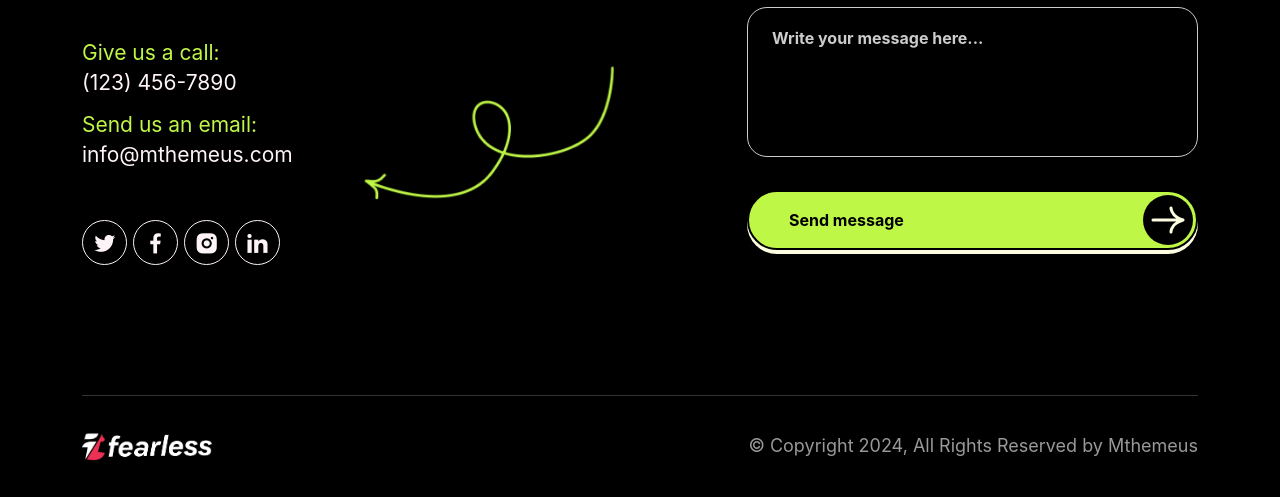
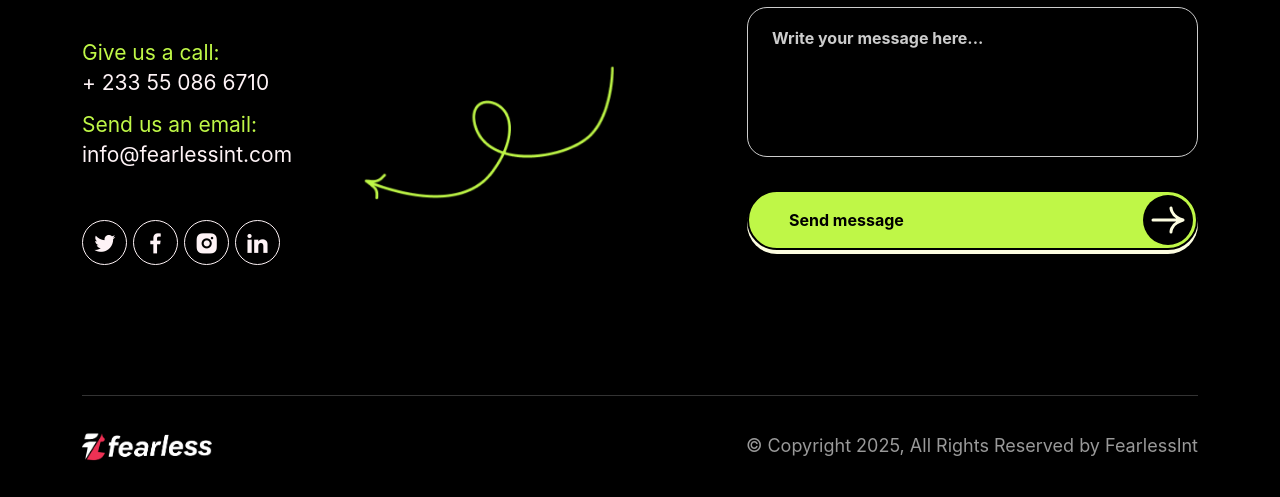
Before and after one commit to Fearless-International/Fearletech-Enterpise, a React (Vite) app in the folder fearhome/: page / in a window 1280 px wide. Shown: the part 8185-8682 px from the top of the page. Built offline with nearby package versions, Linux system fonts and the light colour scheme; no server answers; a web font is replaced by a local one.

Commit message:
Fix axios imports and update API calls

```diff
--- a/fearhome/src/components/home-one/footer/FooterBottom.jsx
+++ b/fearhome/src/components/home-one/footer/FooterBottom.jsx
@@ -11,7 +11,7 @@ function FooterBottom() {
 			</div>
 			<div className="col-lg-6">
 				<div className="aximo-copywright one">
-					<p> &copy; Copyright 2024, All Rights Reserved by Mthemeus</p>
+					<p> &copy; Copyright 2025, All Rights Reserved by FearlessInt</p>
 				</div>
 			</div>
 		</>
--- a/fearhome/src/components/home-one/footer/FooterContent.jsx
+++ b/fearhome/src/components/home-one/footer/FooterContent.jsx
@@ -22,7 +22,7 @@ function FooterContent() {
 					<ul>
 						<li>Give us a call:</li>
 						<li>
-							<a href="tel:(123) 456-7890">(123) 456-7890</a>
+							<a href="tel:(123) 456-7890">+ 233 55 086 6710</a>
 						</li>
 					</ul>
 				</div>
@@ -30,7 +30,7 @@ function FooterContent() {
 					<ul>
 						<li>Send us an email:</li>
 						<li>
-							<a href="mailto:info@mthemeus.com">info@mthemeus.com</a>
+							<a href="mailto:info@mthemeus.com">info@fearlessint.com</a>
 						</li>
 					</ul>
 				</div>
@@ -38,22 +38,22 @@ function FooterContent() {
 			<div className="aximo-social-icon social-large">
 				<ul>
 					<li>
-						<a href="https://twitter.com/" target="_blank">
+						<a href="#" target="_blank">
 							<i className="icon-twitter"></i>
 						</a>
 					</li>
 					<li>
-						<a href="https://facebook.com/" target="_blank">
+						<a href="#" target="_blank">
 							<i className="icon-facebook"></i>
 						</a>
 					</li>
 					<li>
-						<a href="https://www.instagram.com/" target="_blank">
+						<a href="#" target="_blank">
 							<i className="icon-instagram"></i>
 						</a>
 					</li>
 					<li>
-						<a href="https://www.linkedin.com/" target="_blank">
+						<a href="#" target="_blank">
 							<i className="icon-linkedin"></i>
 						</a>
 					</li>
```
